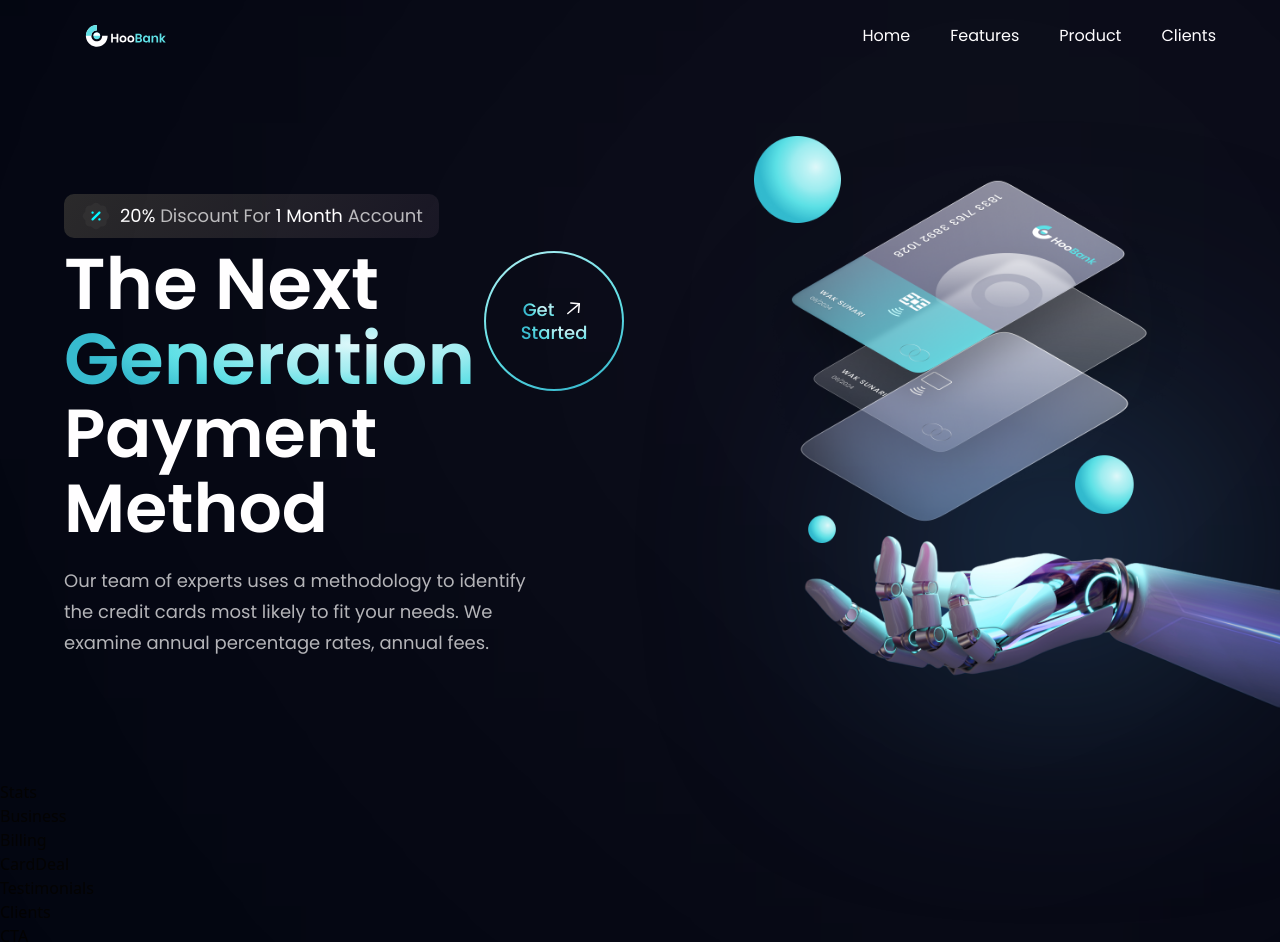
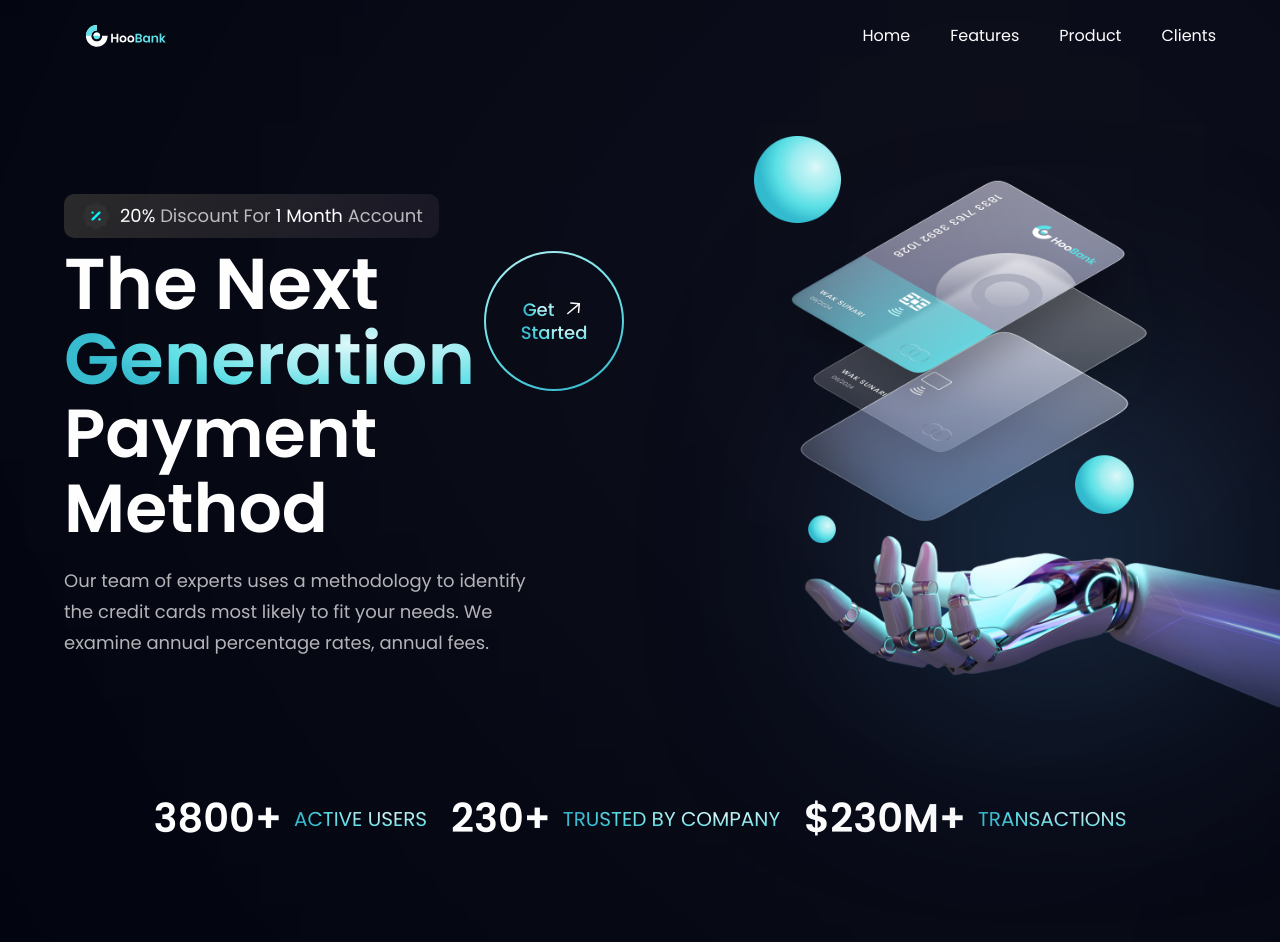
Before and after one commit to hayesdev/bank_app, a React (Vite) app: page / in a window 1280 px wide. Shown: the top 942 px of the page. Built offline with nearby package versions, Linux system fonts and the light colour scheme.

Commit message:
stats section

```diff
--- a/src/components/Stats.jsx
+++ b/src/components/Stats.jsx
@@ -1,7 +1,23 @@
 import React from "react";
+import { stats } from "../constants";
+import styles from "../styles";
 
-const Stats = () => {
-  return <div>Stats</div>;
-};
+const Stats = () => (
+  <section className={`flex flex-wrap sm:mb-20 mb-6 ${styles.flexCenter}`}>
+    {stats.map((stat) => (
+      <div
+        className={`flex justify-start items-center flex-row m-3`}
+        key={stat.id}
+      >
+        <h4 className="font-poppins font-semibold xs:text-[40px] text-[30px] xs:leading-[53px] leading-[43px] text-white">
+          {stat.value}
+        </h4>
+        <p className="font-poppins font-normal xs:text-[20px] text-[15px] xs:leading-[26px] leading-[21px] text-gradient uppercase ml-3">
+          {stat.title}
+        </p>
+      </div>
+    ))}
+  </section>
+);
 
 export default Stats;
--- a/src/constants/index.js
+++ b/src/constants/index.js
@@ -88,7 +88,7 @@
 export const stats = [
   {
     id: "stats-1",
-    title: "User Active",
+    title: "Active Users",
     value: "3800+",
   },
   {
@@ -98,7 +98,7 @@
   },
   {
     id: "stats-3",
-    title: "Transaction",
+    title: "Transactions",
     value: "$230M+",
   },
 ];
```
